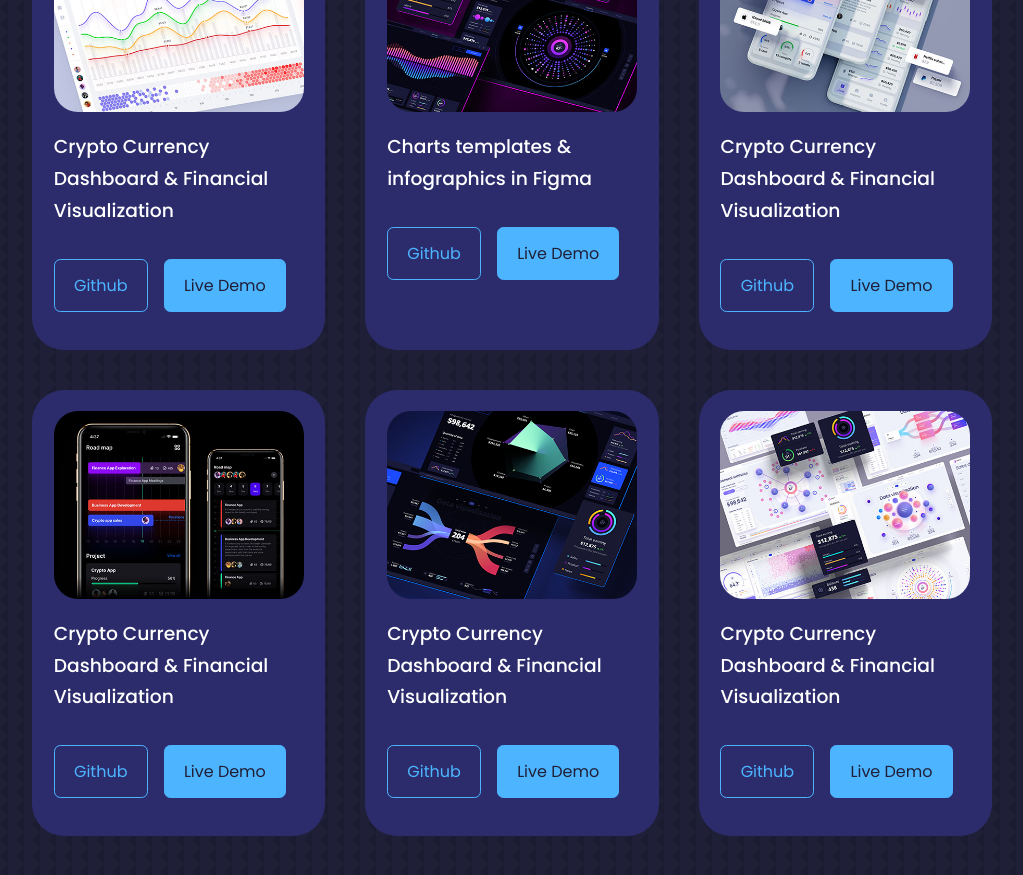
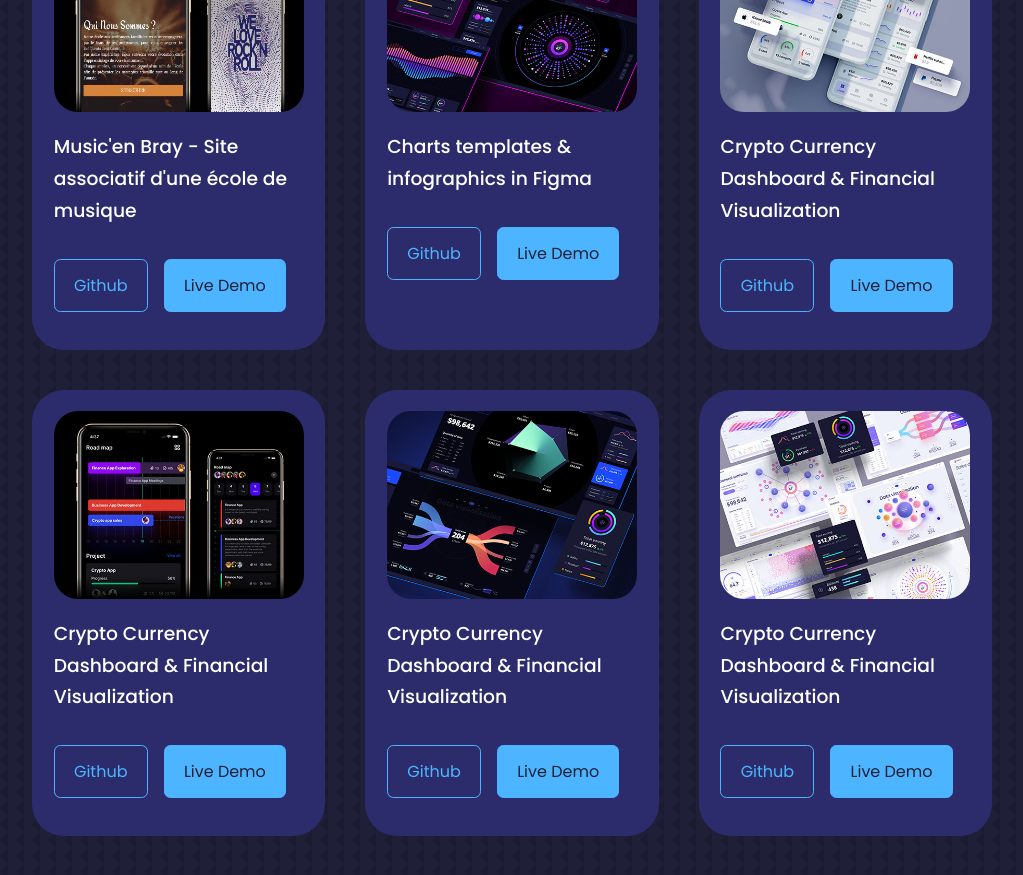
Before and after one commit to Florian-Bclt/Portfolio, a React (Create React App) app: page / in a window 1280 px wide. Shown: the part 3200-4075 px from the top of the page, without its empty margins (128-1151 px from the left). Built offline with nearby package versions, Linux system fonts and the light colour scheme.

Commit message:
ajout du projet music en bray

```diff
--- a/src/components/portfolio/Portfolio.jsx
+++ b/src/components/portfolio/Portfolio.jsx
@@ -11,9 +11,9 @@ const data = [
   {
     id: 1,
     image: IMG1,
-    title: 'Crypto Currency Dashboard & Financial Visualization',
+    title: "Music'en Bray - Site associatif d'une école de musique",
     github: 'https://github.com',
-    demo: 'https://dribbble.com/shots/16673715-Crypto-currency-dashboards-and-financial-data-visualization'
+    demo: 'https://music-en-bray.netlify.app/'
   },
   {
     id: 2,
```
Also changed, not shown: src/assets/portfolio1.jpg, 1 other file (tests, documents, lock files or other folders).
